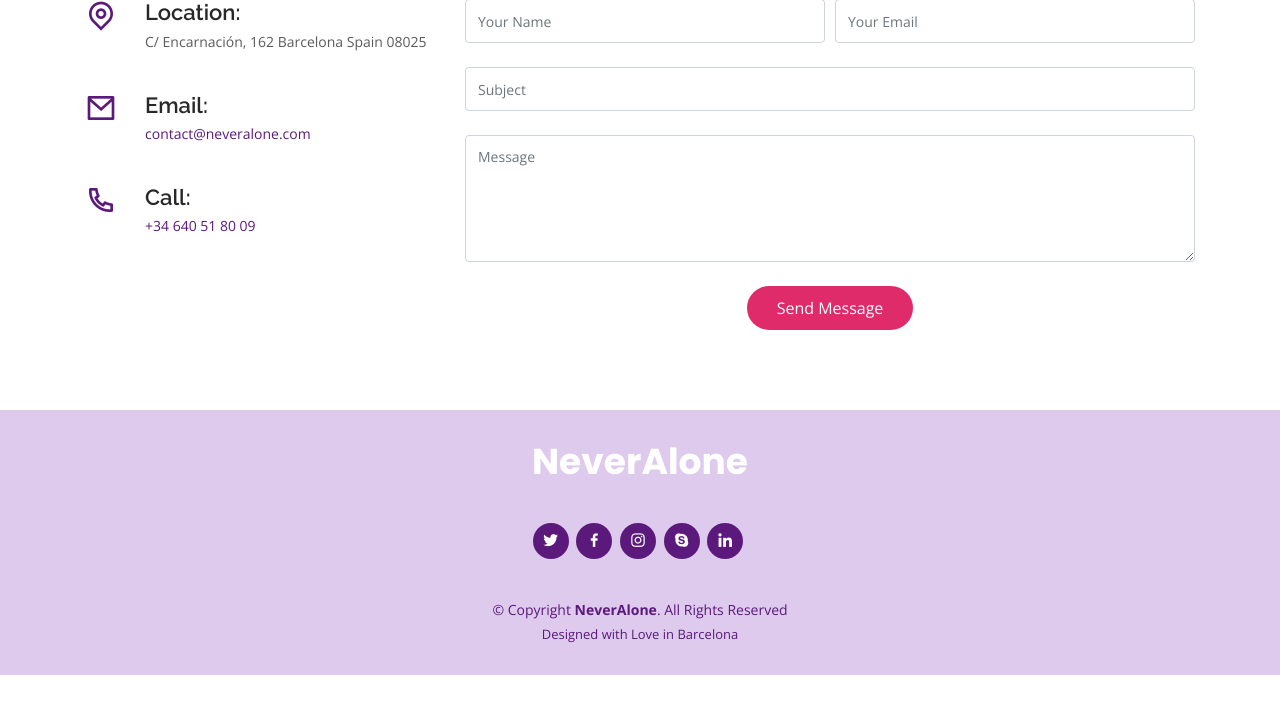
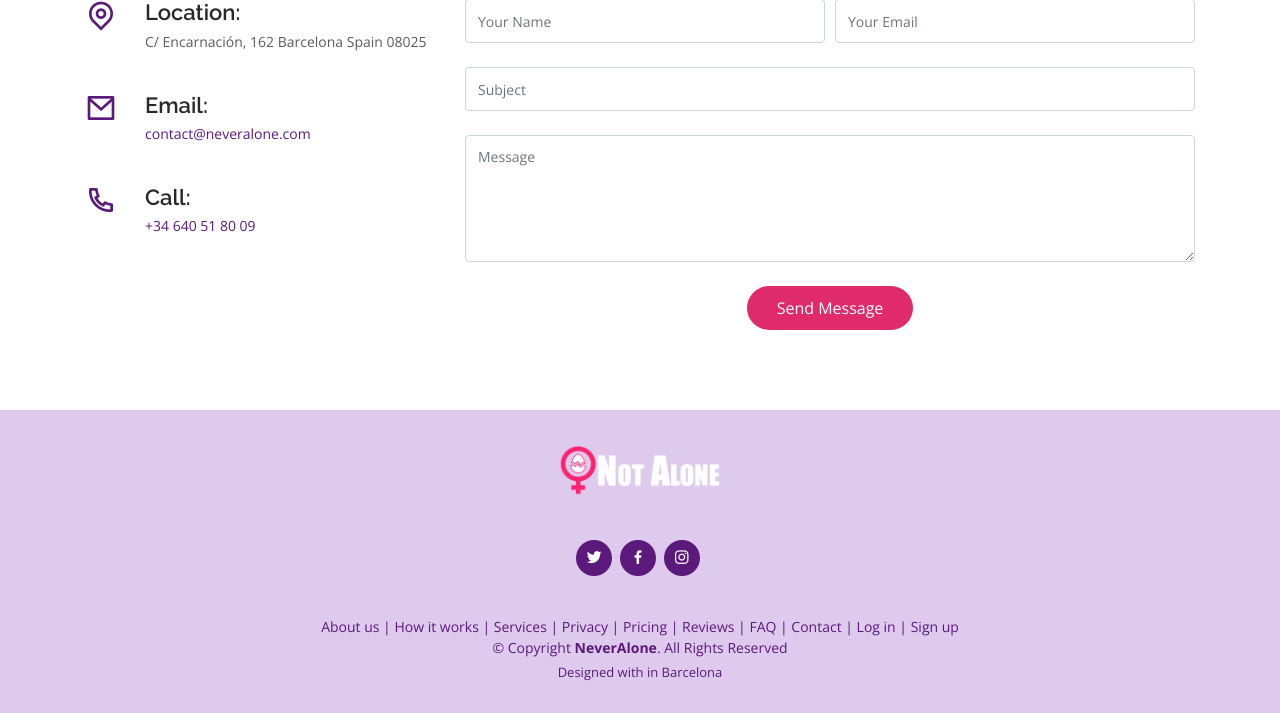
Before and after one commit to Alejandroacho/LoginFlask, a Flask app: page / in a window 1280 px wide. Shown: the part 5361-6074 px from the top of the page. Before the commit the page ends 6036 px from the top, so only its background shows below. Run offline with Flask 2, Linux system fonts and the light colour scheme; some libraries are stand-ins or nearby versions.

Commit message:
Tests for index + Front modified

```diff
--- a/app/static/assets/css/style.css
+++ b/app/static/assets/css/style.css
@@ -129,7 +129,10 @@ h1, h2, h3, h4, h5, h6 {
 }
 
 #header .logo img {
-  max-height: 40px;
+  max-height: 60px;
+}
+#footer .logo img {
+  max-height: 60px;
 }
 
 @media (max-width: 992px) {
--- a/app/templates/index.html
+++ b/app/templates/index.html
@@ -10,8 +10,7 @@
   <meta content="" name="keywords">
 
   <!-- Favicons -->
-  <link href="/static/assets/img/favicon.png" rel="icon">
-  <link href="/static/assets/img/apple-touch-icon.png" rel="apple-touch-icon">
+  <link href="/static/assets/img/favicon.ico" rel="icon">
 
   <!-- Google Fonts -->
   <link href="https://fonts.googleapis.com/css?family=Open+Sans:300,300i,400,400i,600,600i,700,700i|Raleway:300,300i,400,400i,500,500i,600,600i,700,700i|Poppins:300,300i,400,400i,500,500i,600,600i,700,700i" rel="stylesheet">
@@ -43,15 +42,14 @@
 
       <div class="row justify-content-center">
         <div class="col-xl-9 d-flex align-items-center justify-content-between">
-          <h1 class="logo"><a href="index.html">Never Alone</a></h1>
-          <!-- Uncomment below if you prefer to use an image logo -->
-          <!-- <a href="index.html" class="logo"><img src="assets/img/logo.png" alt="" class="img-fluid"></a>-->
+
+          <!-- Uncomment below if you prefer to use an image logo  <h1 class="logo"><a href="index.html">Never Alone</a></h1>-->
+          <a href="index.html" class="logo"><img src="static/assets/img/logo.png" alt="Logo" class="img-fluid"></a>
 
           <nav class="nav-menu d-none d-lg-block">
             <ul>
             <li><a href="#about">About</a></li>
             <li><a href="#services">Services</a></li>
-            <li><a href="#features">Privacy</a></li>
             <li><a href="#pricing">Pricing</a></li>
             <li><a href="#faq">FAQ</a></li>
             <li><a href="#contact">Contact</a></li>
@@ -484,14 +482,25 @@
   <!-- ======= Footer ======= -->
   <footer id="footer">
     <div class="container">
-      <h3>NeverAlone</h3>
+      <a href="index.html" class="logo"><img src="static/assets/img/logo.png" alt="Logo" class="img-fluid"></a>
       <p></p>
       <div class="social-links">
         <a href="#" class="twitter"><i class="bx bxl-twitter"></i></a>
         <a href="#" class="facebook"><i class="bx bxl-facebook"></i></a>
         <a href="#" class="instagram"><i class="bx bxl-instagram"></i></a>
-        <a href="#" class="google-plus"><i class="bx bxl-skype"></i></a>
-        <a href="#" class="linkedin"><i class="bx bxl-linkedin"></i></a>
+      </div>
+      <div class="pages-links">
+            <a href="#about">About us | </a>
+            <a href="#about">How it works | </a>
+            <a href="#services">Services | </a>
+            <a href="#services">Privacy | </a>
+            <a href="#pricing">Pricing | </a>
+            <a href="#pricing">Reviews |</a>
+            <a href="#faq">FAQ |</a>
+            <a href="#contact">Contact |</a>
+            <a href="#contact">Log in |</a>
+            <a href="#contact">Sign up</a>
+            <br>
       </div>
       <div class="copyright">
         &copy; Copyright <strong><span>NeverAlone</span></strong>. All Rights Reserved
@@ -501,7 +510,7 @@
         <!-- You can delete the links only if you purchased the pro version. -->
         <!-- Licensing information: https://bootstrapmade.com/license/ -->
         <!-- Purchase the pro version with working PHP/AJAX contact form: https://bootstrapmade.com/knight-simple-one-page-bootstrap-template/ -->
-        Designed with <a href="#">Love</a> in Barcelona
+        Designed with <i class="fa fa-heart-o" aria-hidden="true"></i> in Barcelona
         </div>
     </div>
   </footer><!-- End Footer -->
```
Also changed, not shown: tests/test_main.py (+14 -4 lines), app/static/assets/img/apple-touch-icon.png (deleted), app/static/assets/img/counts-bg.jpg (deleted), app/static/assets/img/cta-bg.jpg (deleted), app/static/assets/img/faq.jpg (deleted), app/static/assets/img/favicon.ico (added), app/static/assets/img/favicon.png, app/static/assets/img/features.jpg (deleted), app/static/assets/img/hero-bg.jpg (deleted), app/static/assets/img/logo.png (added), app/static/assets/img/questionmark.png.
